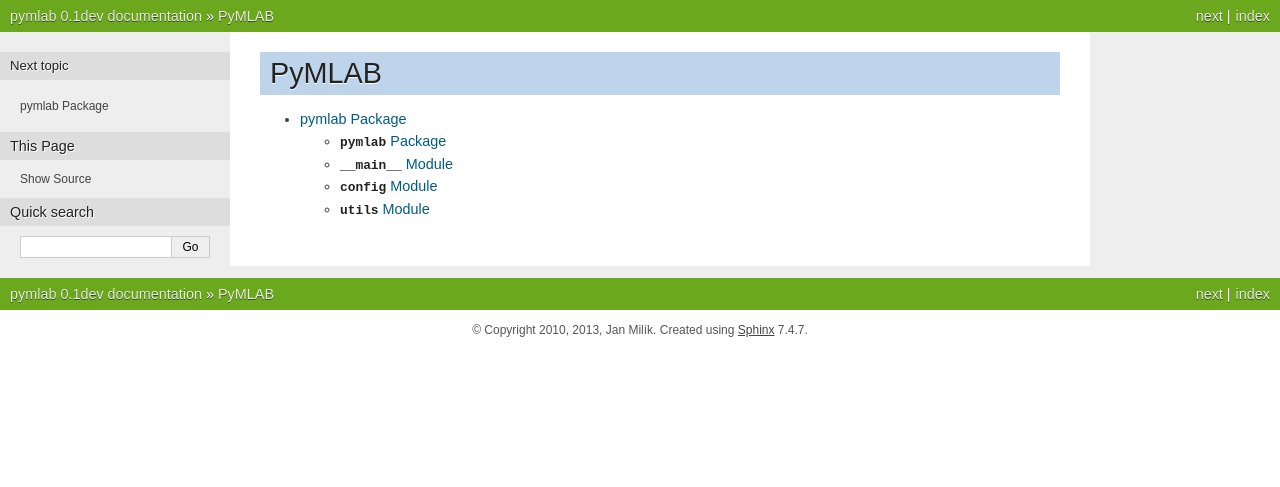
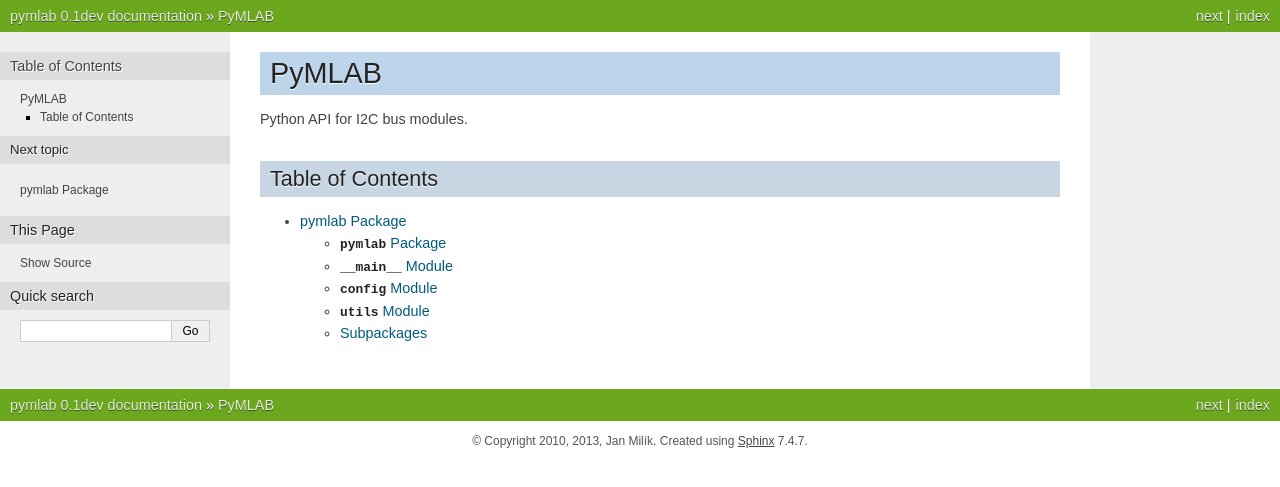
Before and after one commit to MLAB-project/pymlab, a Sphinx documentation site: the page built from doc/index.rst, in a window 1280 px wide. Shown: the top 487 px of the page. Built offline with Sphinx 7.4.7, drawn with Linux system fonts in a browser that asks for light colours; pages that are not in the unit, such as notebooks, are missing from menus.

Commit message:
Update doc files.

```diff
--- a/doc/index.rst
+++ b/doc/index.rst
@@ -1,5 +1,10 @@
 PyMLAB
 ======
+
+Python API for I2C bus modules.
+
+Table of Contents
+-----------------
 
 .. toctree::
    :maxdepth: 4
--- a/doc/pymlab.rst
+++ b/doc/pymlab.rst
@@ -32,3 +32,10 @@
     :members:
     :undoc-members:
     :show-inheritance:
+
+Subpackages
+-----------
+
+.. toctree::
+
+    pymlab.sensors
```
Also changed, not shown: 1 other file.
